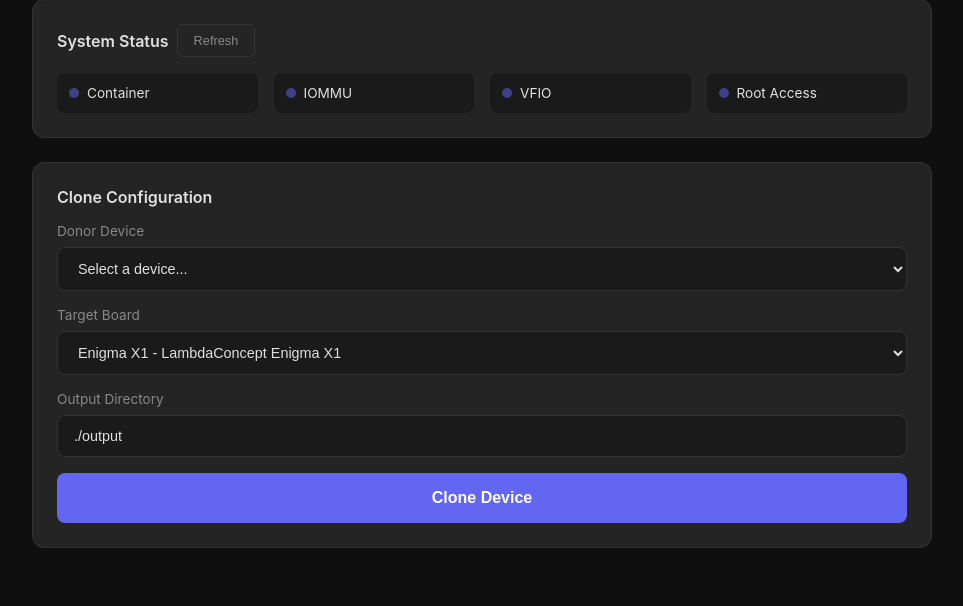
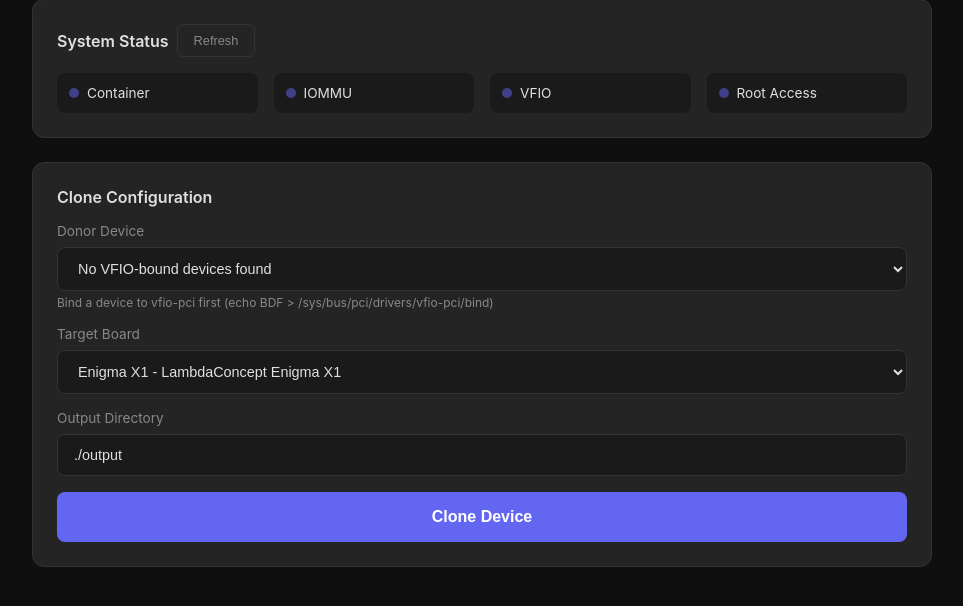
Before and after one commit to restneeded/FWGen-WebGUI, a Flask app: page / in a window 1280 px wide. Shown: the part 129-735 px from the top of the page, without its empty margins (158-1121 px from the left). Run offline with Flask 3, Linux system fonts and the light colour scheme; data that the repository does not hold is empty.

Commit message:
Filter donor devices to show only those bound to the VFIO driver
Update `get_pci_devices` in `app.py` to filter for VFIO-bound devices and modify `index.html` to display a message when no such devices are found.

Replit-Commit-Author: Agent
Replit-Commit-Session-Id: 902d95c3-b7dc-4ee3-95a1-94c79644c41e
Replit-Commit-Checkpoint-Type: full_checkpoint
Replit-Commit-Event-Id: c53c8571-115b-40e2-8276-9e210555428b
Replit-Commit-Screenshot-Url: https://storage.googleapis.com/screenshot-production-us-central1/83b54c98-9f97-4447-a15b-b00d26e744fa/902d95c3-b7dc-4ee3-95a1-94c79644c41e/AYpqGB0
Replit-Helium-Checkpoint-Created: true

```diff
--- a/PCILeechFWGenerator/gui/app.py
+++ b/PCILeechFWGenerator/gui/app.py
@@ -86,8 +86,17 @@ def check_system_status() -> SystemStatus:
     return status
 
 
+def is_vfio_bound(bdf: str) -> bool:
+    """Check if a PCI device is bound to vfio-pci driver."""
+    driver_path = Path(f"/sys/bus/pci/devices/{bdf}/driver")
+    if driver_path.is_symlink():
+        driver_name = os.path.basename(os.readlink(str(driver_path)))
+        return driver_name == "vfio-pci"
+    return False
+
+
 def get_pci_devices() -> List[Dict[str, str]]:
-    """Get list of PCI devices suitable for cloning."""
+    """Get list of PCI devices bound to VFIO driver."""
     devices = []
     try:
         result = subprocess.run(
@@ -106,8 +115,7 @@ def get_pci_devices() -> List[Dict[str, str]]:
                 )
                 if match:
                     bdf, dev_class, class_code, name, vendor_id, device_id = match.groups()
-                    skip_classes = ["0600", "0601", "0604", "0605", "0780"]
-                    if class_code not in skip_classes:
+                    if is_vfio_bound(bdf):
                         devices.append({
                             "bdf": bdf,
                             "name": name[:60] + "..." if len(name) > 60 else name,
--- a/PCILeechFWGenerator/gui/templates/index.html
+++ b/PCILeechFWGenerator/gui/templates/index.html
@@ -411,14 +411,20 @@
                 devices = await res.json();
 
                 const select = document.getElementById('device-select');
+
+                if (devices.length === 0) {
+                    select.innerHTML = '<option value="">No VFIO-bound devices found</option>';
+                    document.getElementById('device-info').textContent =
+                        'Bind a device to vfio-pci first (echo BDF > /sys/bus/pci/drivers/vfio-pci/bind)';
+                } else {
                     select.innerHTML = '<option value="">Select a device...</option>';
-
                     devices.forEach(dev => {
                         const opt = document.createElement('option');
                         opt.value = dev.bdf;
                         opt.textContent = dev.display;
                         select.appendChild(opt);
                     });
+                }
 
                 select.onchange = function() {
                     const dev = devices.find(d => d.bdf === this.value);
```
Lines whose indentation alone changed are shown as unchanged.
